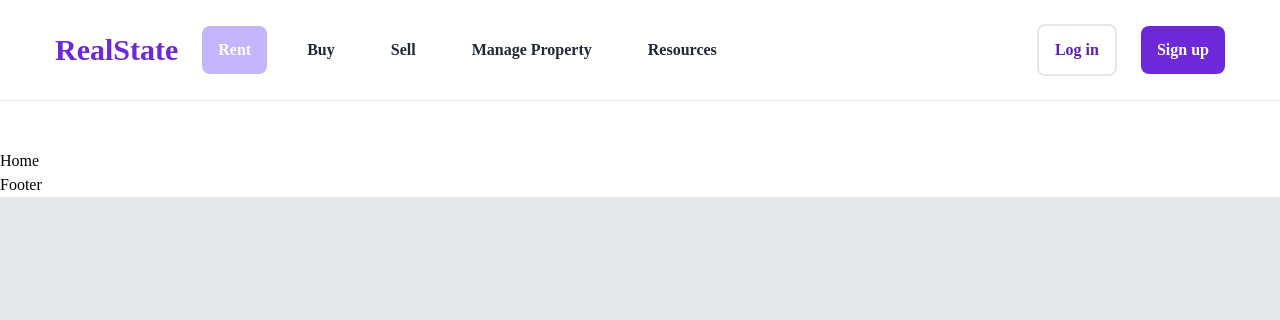
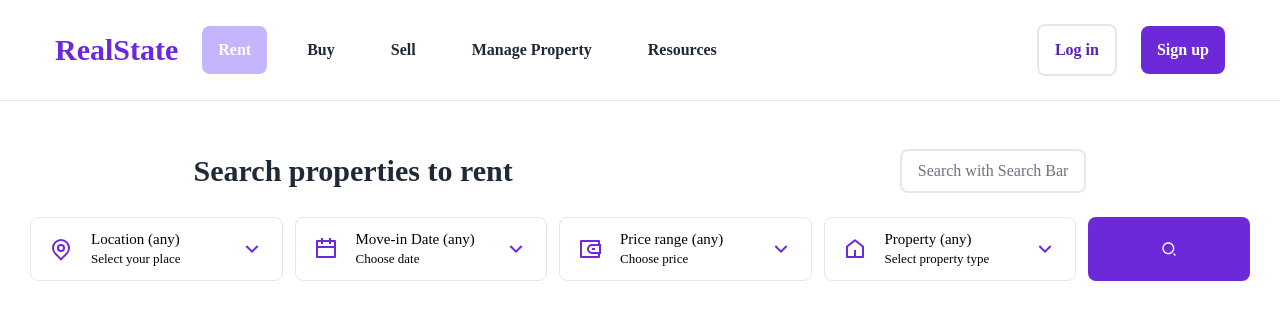
Before and after one commit to AnirudhaPatil-1/91acres-Real-Estate-Website, a React (Create React App) app: page / in a window 1280 px wide. Shown: the top 320 px of the page. Built offline with nearby package versions, Linux system fonts and the light colour scheme; the HTML template or start-up script is replaced by a standard one.

Commit message:
new element - parent element for banned and housing cards created and styled

```diff
--- /dev/null
+++ b/src/components/DateDropdown.js
@@ -0,0 +1,139 @@
+import React, {useState, useEffect, useContext} from 'react';
+
+import {RiCalendarLine, RiArrowDownSLine, RiArrowUpSLine} from 'react-icons/ri';
+
+import {Menu} from '@headlessui/react';
+
+import {HouseContext} from './HouseContext';
+
+const DateDropdown = () => {
+  const {date, setDate}  = useContext(HouseContext);
+  const [isOpen, setIsOpen] = useState(false);
+
+  const dates = [
+    {
+      value: 'Move-in Date (any)',
+    },
+    {
+      value: '1',
+    },
+    {
+      value: '2',
+    },
+    {
+      value: '3',
+    },
+    {
+      value: '4',
+    },
+    {
+      value: '5',
+    },
+    {
+      value: '6',
+    },
+    {
+      value: '7',
+    },
+    {
+      value: '8',
+    },
+    {
+      value: '9',
+    },
+    {
+      value: '10',
+    },
+    {
+      value: '11',
+    },
+    {
+      value: '12',
+    },
+    {
+      value: '13',
+    },
+    {
+      value: '14',
+    },
+    {
+      value: '15',
+    },
+    {
+      value: '16',
+    },
+    {
+      value: '17',
+    },
+    {
+      value: '18',
+    },
+    {
+      value: '19',
+    },
+    {
+      value: '20',
+    },
+    {
+      value: '21',
+    },
+    {
+      value: '22',
+    },
+    {
+      value: '23',
+    },
+    {
+      value: '24',
+    },
+    {
+      value: '25',
+    },
+    {
+      value: '26',
+    },
+    {
+      value: '27',
+    },
+    {
+      value: '28',
+    },
+    {
+      value: '29',
+    },
+    {
+      value: '30',
+    },
+
+  ]
+
+  return (
+    <Menu as='div' className='dropdown relative'>
+      <Menu.Button onClick={() => {setIsOpen(!isOpen)}} className="dropdown-btn w-full text-left  hover:bg-violet-400 hover:rounded-lg hover:text-white ">
+        <RiCalendarLine className=' dropdown-icon-primary' />
+        <div >
+          <div className='text-[15px] font-medium leading-tight'>{date}</div>
+          <div className='text-[13px]'>Choose date</div>
+        </div>
+        { isOpen? (
+              <RiArrowUpSLine className='dropdown-icon-secondary'/>
+            ):(
+              <RiArrowDownSLine className="dropdown-icon-secondary" />
+            )
+          }
+      </Menu.Button>
+      <Menu.Items className='dropdown-menu h-[400px] overflow-scroll overflow-x-hidden'>
+        {dates.map((date, index) => {
+          return(
+            <Menu.Item onClick={() => {setDate(date.value)}} className="cursor-pointer hover:text-violet-700 transition" as='li' key={index}>
+              {date.value }
+            </Menu.Item>
+          )
+        })}
+      </Menu.Items>
+    </Menu>
+    // <div>CountryDropdown</div>
+  )
+}
+
+export default DateDropdown;
--- a/src/pages/Home.js
+++ b/src/pages/Home.js
@@ -1,8 +1,14 @@
 import React from "react";
+
+import Banner from "../components/Banner";
+import HouseList from "../components/HouseList";
 
 const Home = () => {
     return(
-        <div>Home</div>
+        <div className="min-h-[1800px] ">
+            <Banner/>
+            <HouseList/>
+        </div>
     )
 }
 
```
